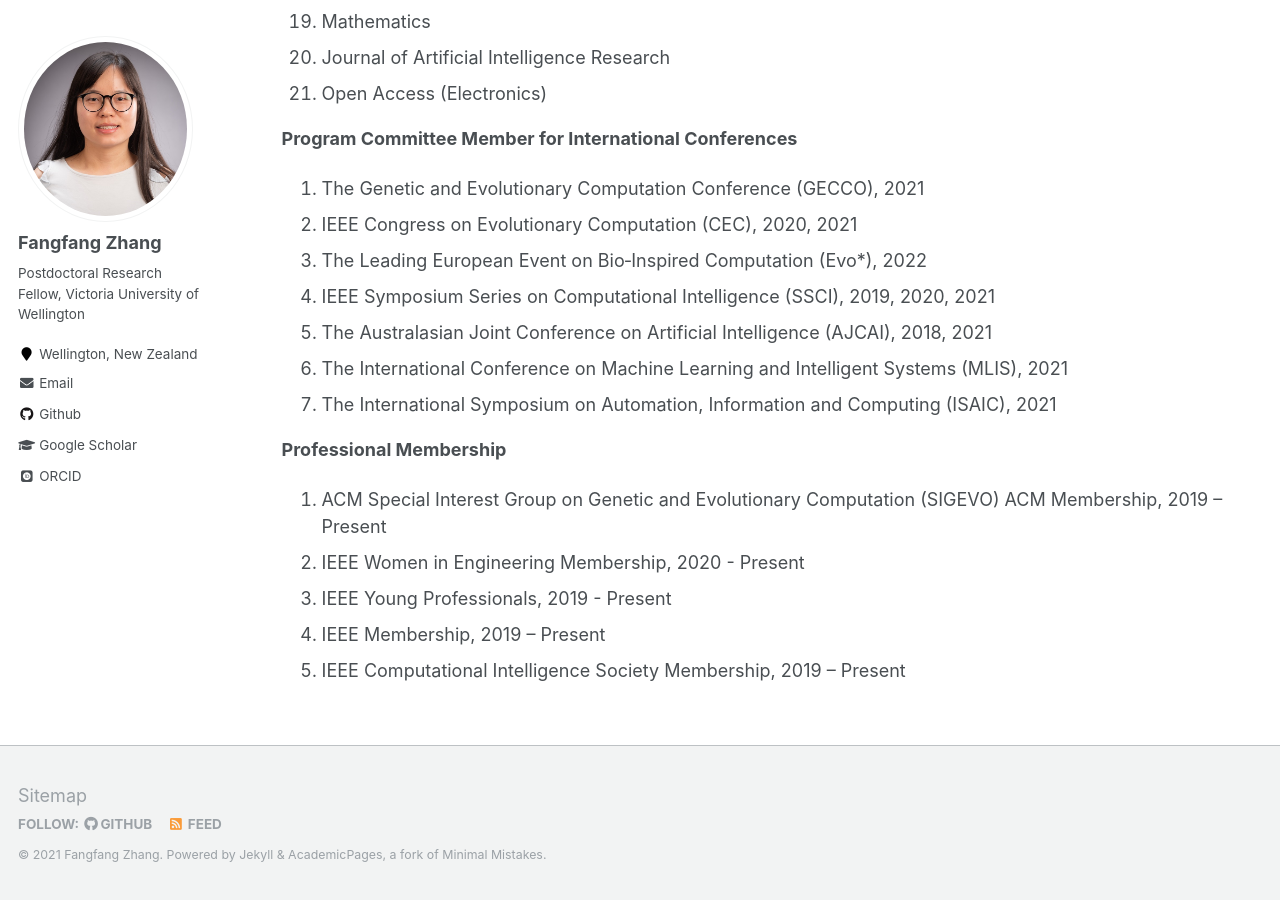
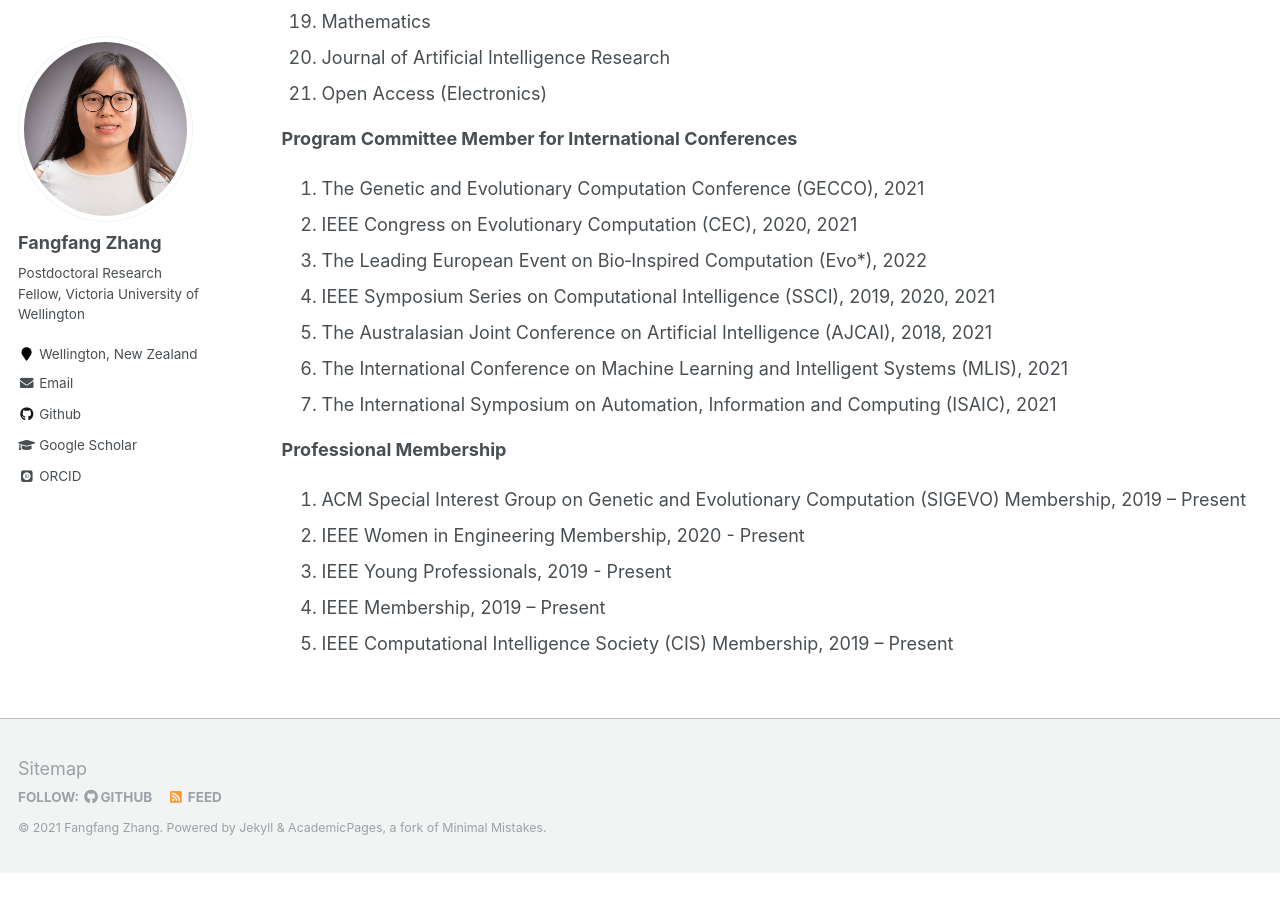
Before and after one commit to fangfang-zhang/fangfang-zhang.github.io, a Jekyll site: the page built from _pages/professional-activities.md, in a window 1280 px wide and 900 px high, scrolled down 1267 px. Built offline with Jekyll 4.4.1, drawn with Linux system fonts in a browser that asks for light colours; some web fonts are replaced; after the commit the page ends 2140 px from its top, so only the background shows below that.

Commit message:
update service

```diff
--- a/_pages/professional-activities.md
+++ b/_pages/professional-activities.md
@@ -61,9 +61,9 @@ ul li { padding: 5px 0px; }
 
 **Professional Membership**
 <ol>
-<li> ACM Special Interest Group on Genetic and Evolutionary Computation (SIGEVO) ACM Membership, 2019 – Present </li>
+<li> ACM Special Interest Group on Genetic and Evolutionary Computation (SIGEVO) Membership, 2019 – Present </li>
 <li> IEEE Women in Engineering Membership, 2020 - Present </li>
 <li> IEEE Young Professionals, 2019 - Present </li>
 <li> IEEE Membership, 2019 – Present </li>
-<li> IEEE Computational Intelligence Society Membership, 2019 – Present </li>
+<li> IEEE Computational Intelligence Society (CIS) Membership, 2019 – Present </li>
 </ol>
```
